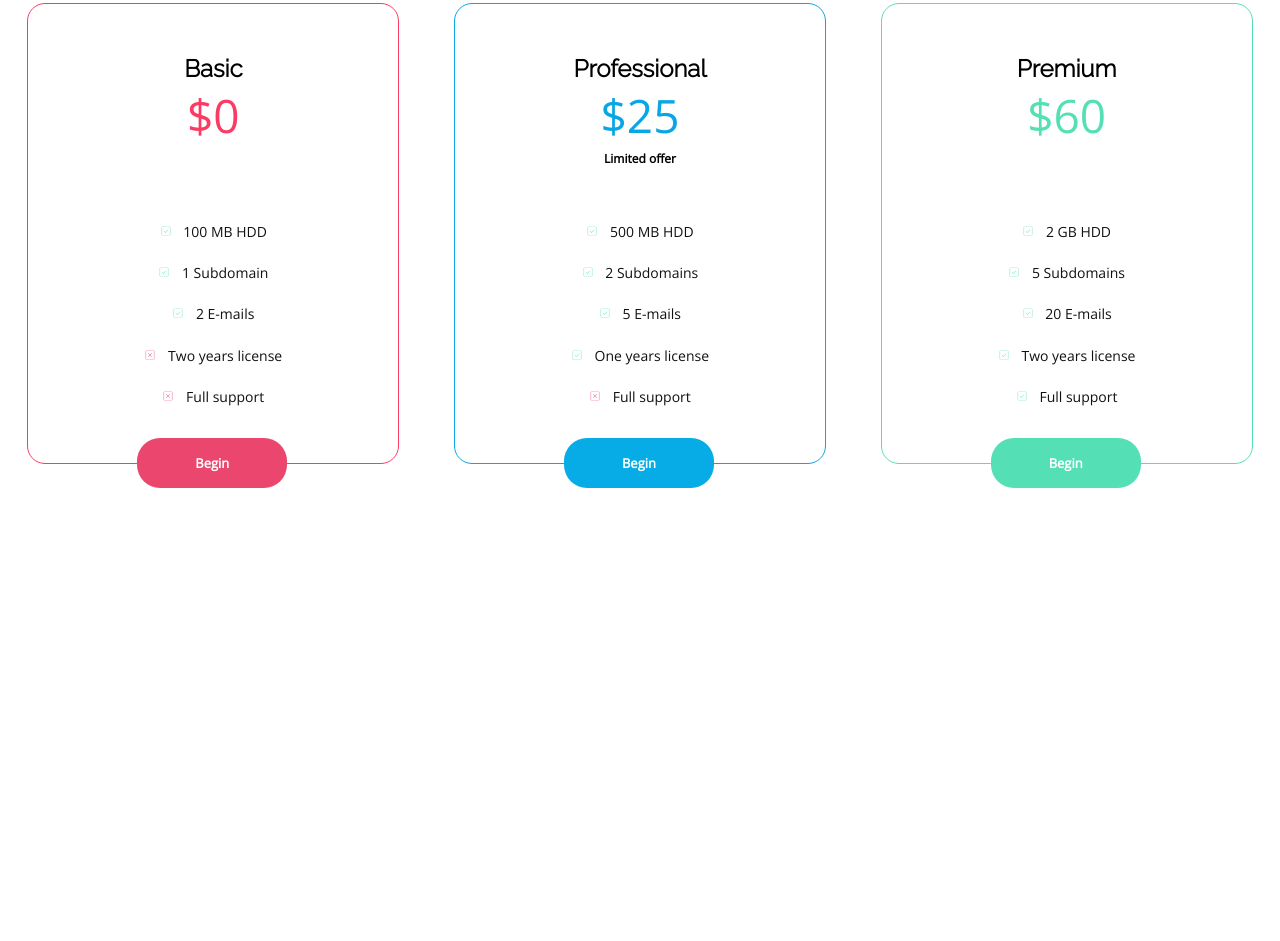
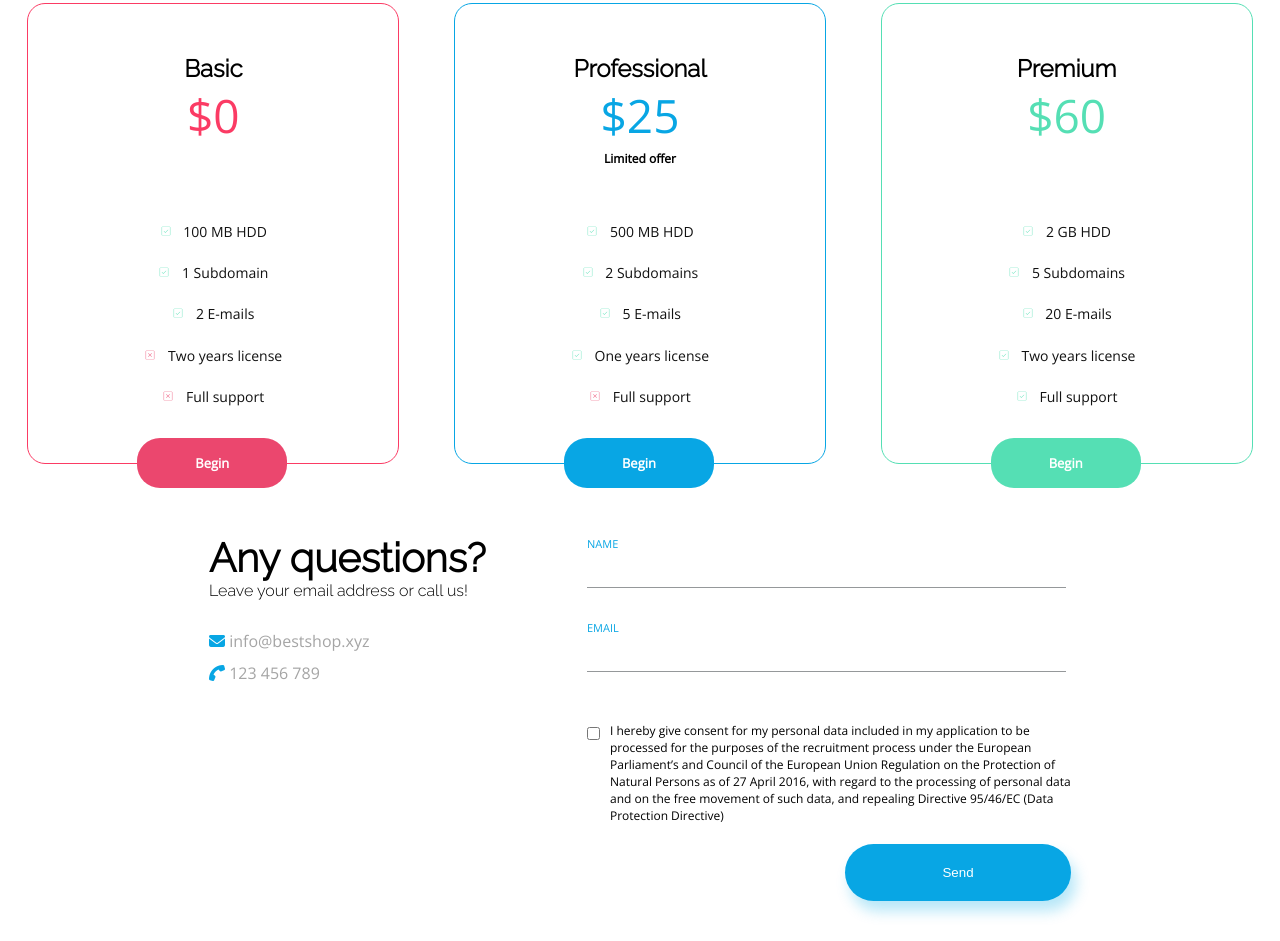
Before and after one commit to francofelicioni/fullstack-training_forked, a plain HTML site: page module1/index.html in a window 1280 px wide. Shown: the part 2268-3209 px from the top of the page. Before the commit the page ends 2802 px from the top, so only its background shows below. Drawn offline with nearby package versions, Linux system fonts and the light colour scheme.

Commit message:
feat: contact info done

```diff
--- a/module1/index.html
+++ b/module1/index.html
@@ -252,6 +252,45 @@
             </div>
         </div>
     </section>
+
+    <!-- CONTACT -->
+    <section class="contact_container" id="contact">
+        <div class="header">
+            <div class="title">
+                <h2>Any questions?</h2>
+                <p>Leave your email address or call us!</p>
+            </div>
+            <div class="contact_info">
+                <p>
+                    <i class="fa fa-light fa-envelope"></i>
+                    info@bestshop.xyz
+                </p>
+                <p>
+                    <i class="fa fa-light fa-phone"></i>
+                    123 456 789
+                </p>
+            </div>
+        </div>
+        <div class="form">
+            <form>
+                <label class="label">NAME</label><br>
+                <input class="input_text" type="text"><br>
+                <label class="label email">EMAIL</label><br>
+                <input class="input_text" type="email"><br>
+                <div class="policy">
+                    <input type="checkbox">
+                    <label>I hereby give consent for my personal data included in my application to be processed for the
+                        purposes of the recruitment process under the European Parliament’s and Council of the European Union
+                        Regulation on the Protection of Natural Persons as of 27 April 2016, with regard to the processing of
+                        personal data and on the free movement of such data, and repealing Directive 95/46/EC (Data Protection
+                        Directive)</label><br>
+                </div>
+                <div class="submit_container">
+                    <button type="submit" class="submit_button">Send</button>
+                </div>
+            </form>
+        </div>
+    </section>
 </body>
 
 </html>
--- a/module1/styles/_contact.scss
+++ b/module1/styles/_contact.scss
@@ -0,0 +1,87 @@
+.contact_container {
+    padding-left: 20px;
+    .header {
+        font-family: var(--font-text);
+        font-size: 16px;
+        .title {
+            font-family: var(--font-title);
+            h2 {
+                font-size: 40px;
+            }
+        }
+        .contact_info {
+            color: var(--grey-text);
+            margin: 30px 0;
+            p {
+                margin: 10px 0;
+                i {
+                    color: var(--blue);
+                }
+                .fa-phone {
+                    transform: rotate(90deg);
+                }
+            }
+        }
+    }
+    .form {
+        margin: 40px 0;
+        max-width: 600px;
+        .label {
+            font-family: var(--font-text);
+            color: var(--blue);
+            font-size: 11px;
+        }
+        .input_text {
+            width: 95%;
+            border: none;
+            border-bottom: 1px solid var(--grey-input-bottom);
+            margin-top: 20px;
+        }
+        .policy {
+            margin: 20px 20px 20px 0;
+            display: flex;
+            input {
+                margin-top: 5px;
+                margin-right: 10px;
+                padding-top: 5px;
+                align-self: flex-start;
+            }
+            label {
+                font-family: var(--font-text);
+                font-size: 12px;
+            }
+        }
+        .submit_container {
+            display: flex;
+            justify-content: end;
+            max-width: 600px;
+            margin-right: 20px;
+            .submit_button {
+                background-color: var(--blue);
+                box-shadow: 5px 10px 14px var(--blue-shadow);
+                border-radius: 35px;
+                border: none;
+                color: var(--white);
+                width: 226px;
+                height: 57px;
+            }
+        }
+    }
+}
+
+@media only screen and (min-width: 1000px) {
+    .contact_container {
+        display: flex;
+        justify-content: center;
+        .header {
+            width: 30%;
+        }
+        .form {
+            margin-top: 0;
+            width: 40%;
+            .input_text {
+                margin-bottom: 30px;
+            }
+        }
+    }
+}
--- a/module1/styles/_pricing.scss
+++ b/module1/styles/_pricing.scss
@@ -109,7 +109,7 @@
                 transition: 0.15s ease-in-out;
             }
             .btn_pricing {
-                background-color: var(--blue-shadow);
+                background-color: var(--blue);
             }
         }
         #premium {
--- a/module1/styles/_variables.scss
+++ b/module1/styles/_variables.scss
@@ -6,7 +6,7 @@
     //Colors
     --blue: #08A6E4;
     --blue-hover: #078fc5;
-    --blue-shadow: #07ace6;
+    --blue-shadow: #07ace64a;
     --red: #FB3B64;
     --red-hover: #fa1e4e;
     --red-shadow: #eb476e;
```
Also changed, not shown: module1/styles/styles.css, 1 other file.
